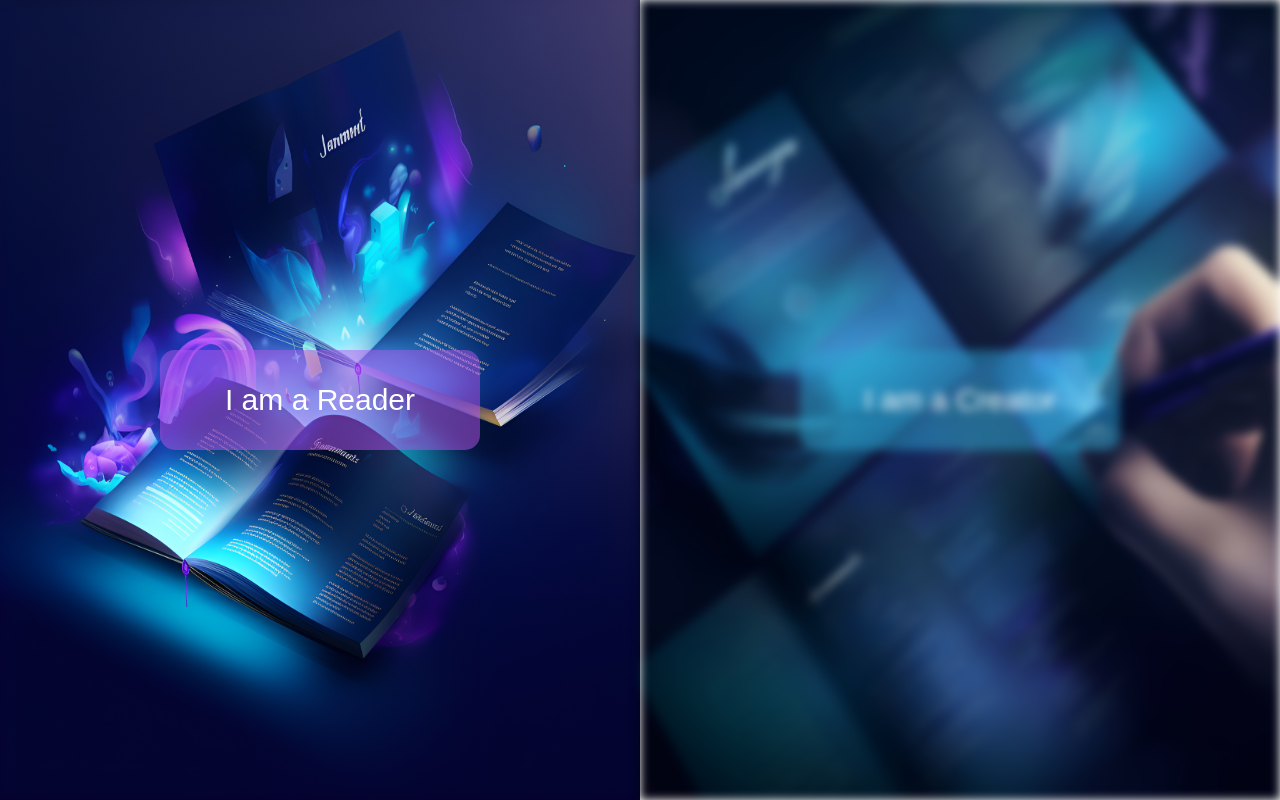
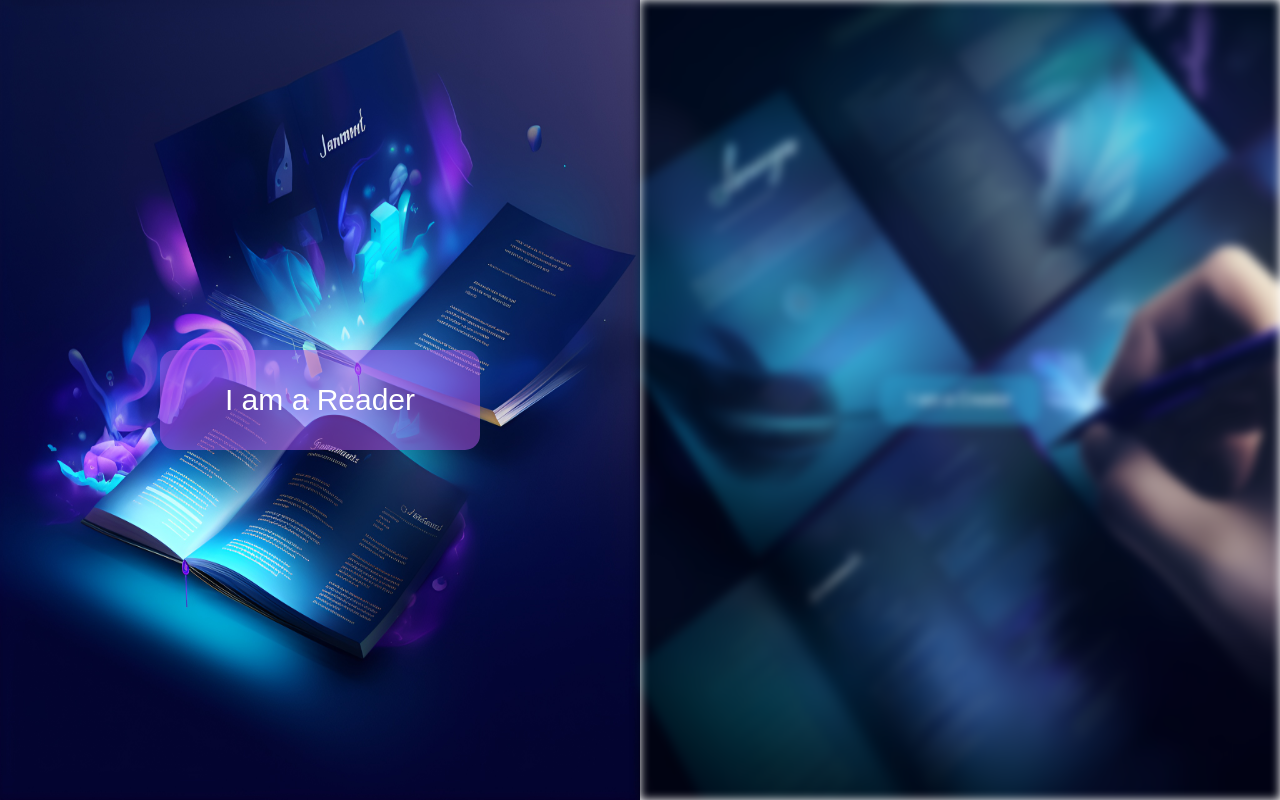
Before and after one commit to Drewsup123/plot-forger, a React (Create React App) app: page / in a window 1280 px wide. Built offline with nearby package versions, Linux system fonts and the light colour scheme.

Commit message:
Added button animations for hover

```diff
--- a/src/styles/pages/landingPage.module.sass
+++ b/src/styles/pages/landingPage.module.sass
@@ -12,28 +12,31 @@
         justify-content: center
         align-items: center
         cursor: pointer
+        button
+            width: 25%
+            height: 50px
+            font-size: 16px
         &:hover
             cursor: pointer
             filter: blur(0px)
             transition: all 0.5s ease-in-out
             background-size: 100% 100%
+            button
+                width: 50%
+                height: 100px
+                font-size: 30px
+                transition: all 0.5s ease-in-out
     .leftSection
         button
-            width: 50%
-            height: 100px
             background-color: rgb(182,86,238, 0.5)
             border-radius: 15px
             border: none
-            font-size: 30px
             color: #fff
             cursor: pointer
     .rightSection
         button
-            width: 50%
-            height: 100px
             background-color: rgb(43,163,209, 0.5)
             border-radius: 15px
             border: none
-            font-size: 30px
             color: #fff
             cursor: pointer
```
